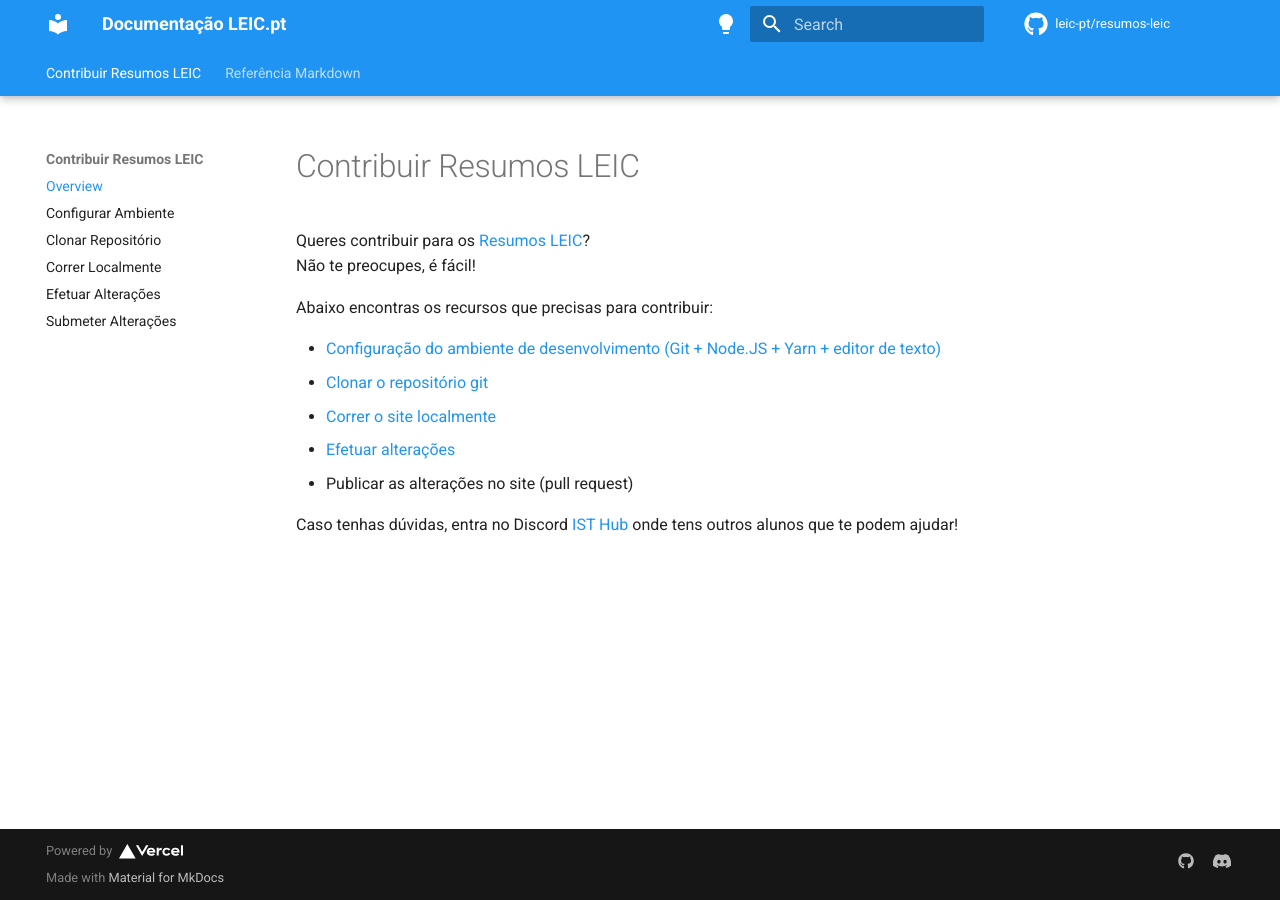
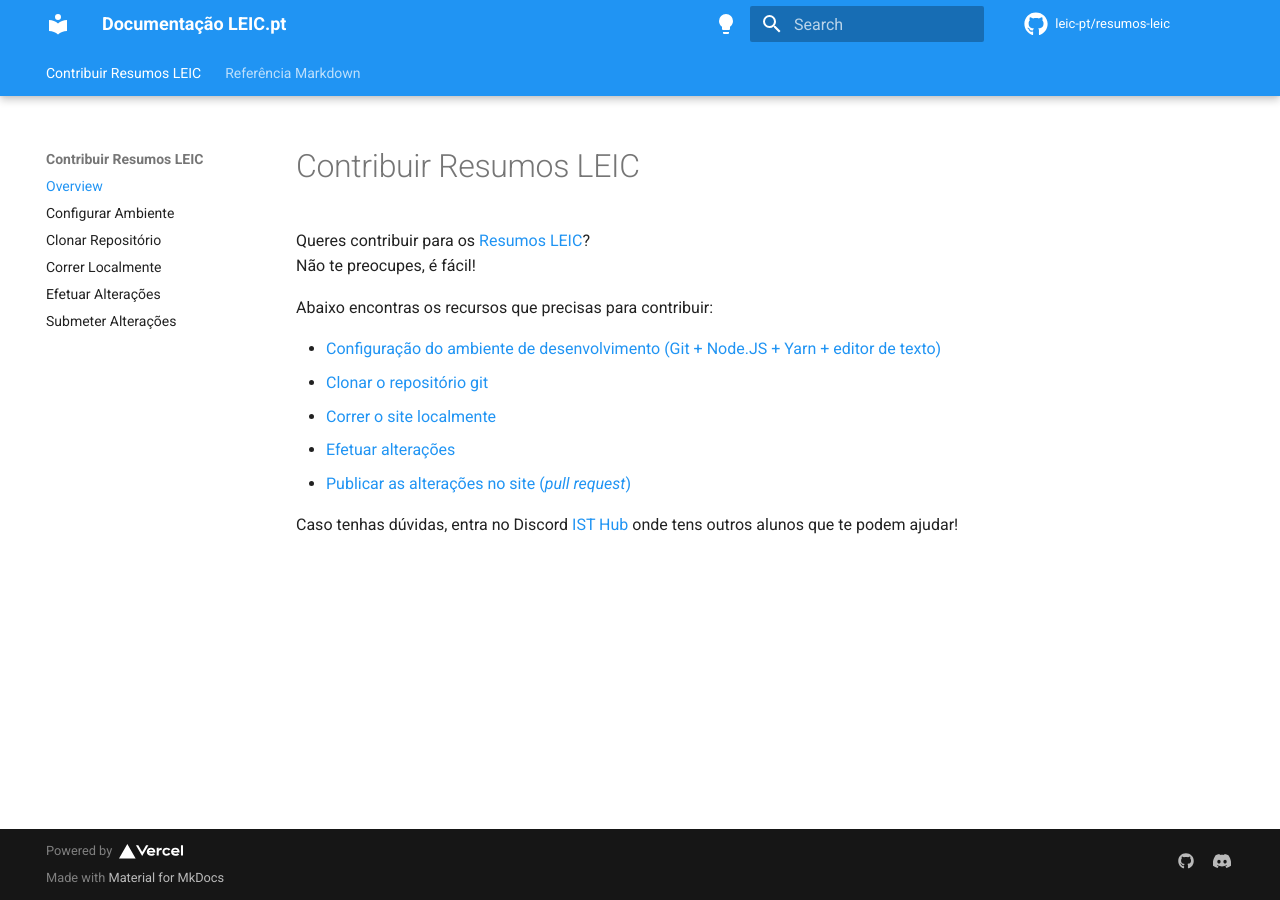
Before and after one commit to leic-pt/docs, an MkDocs documentation site: the page built from docs/index.md, in a window 1280 px wide. Built offline with MkDocs 1.6.1 and Material for MkDocs 9.7.7, drawn with Linux system fonts in a browser that asks for light colours; comment, search, counter and statistics services are not loaded; part of the change alters nothing that is shown.

```diff
--- a/docs/index.md
+++ b/docs/index.md
@@ -9,6 +9,6 @@ Abaixo encontras os recursos que precisas para contribuir:
 - [Clonar o repositório git](./git-clone.md)
 - [Correr o site localmente](./running-locally.md)
 - [Efetuar alterações](./changing-content.md)
-- Publicar as alterações no site (pull request)
+- [Publicar as alterações no site (_pull request_)](./submitting-changes.md)
 
 Caso tenhas dúvidas, entra no Discord [IST Hub](https://isthub.pt) onde tens outros alunos que te podem ajudar!
```
